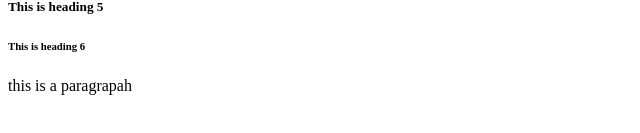
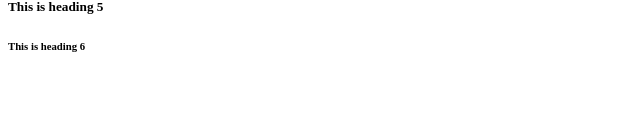
Before and after one commit to BrahmG/react-practice, a plain HTML site: page index.html in a window 1280 px wide. Shown: the part 211-344 px from the top of the page, without its empty margins (0-640 px from the left). Drawn offline with Linux system fonts and the light colour scheme.

Commit message:
third commit

```diff
--- a/index.html
+++ b/index.html
@@ -8,7 +8,6 @@
 <h4>This is heading 4</h4>
 <h5>This is heading 5</h5>
 <h6>This is heading 6</h6>
-<p> this is a paragrapah </p>
 
 </body>
 </html>
```
